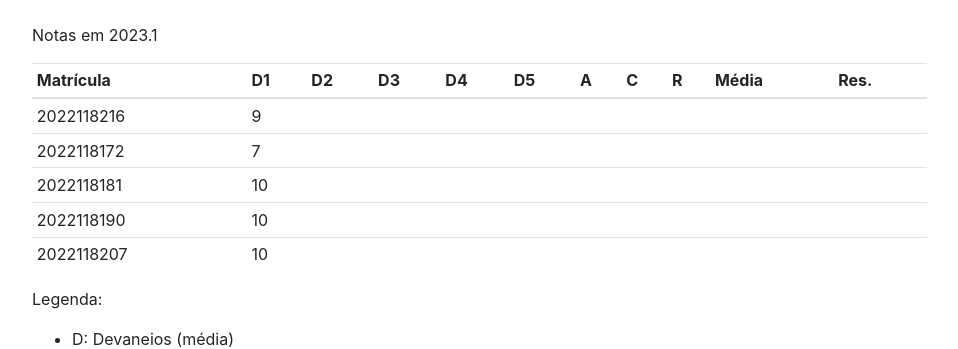
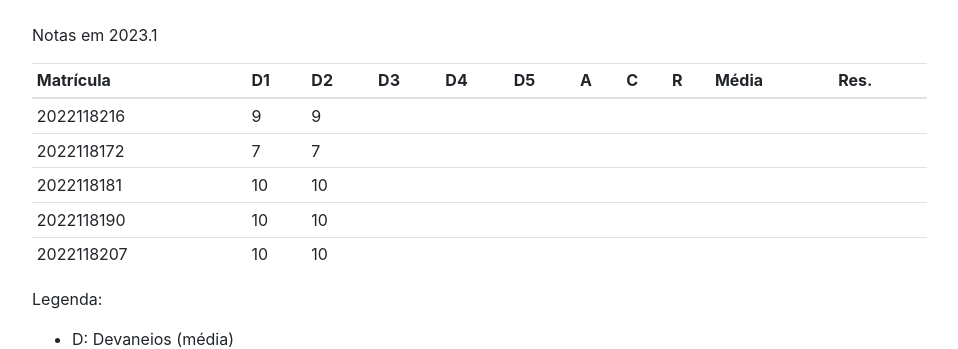
Before and after one commit to kroger/genosmus, a Jekyll site: the page built from _marcos/muse06.md, in a window 1280 px wide and 900 px high, scrolled down 2083 px. Shown: the part 154-503 px from the top of the window, without its empty margins (68-1026 px from the left). Built offline with Jekyll 4.4.1, drawn with Linux system fonts in a browser that asks for light colours; nearby versions of some CDN libraries; the table of contents is made by our own code.

Commit message:
Insere nota devaneio 2

```diff
--- a/_marcos/muse06.md
+++ b/_marcos/muse06.md
@@ -76,11 +76,11 @@ Notas em 2023.1
 
 | Matrícula  | D1  | D2  | D3  | D4  | D5  | A   | C   | R   | Média | Res. |
 | ---------- | --- | --- | --- | --- | --- | --- | --- | --- | ----- | ---- |
-| 2022118216 | 9   |     |     |     |     |     |     |     |       |      |
-| 2022118172 | 7   |     |     |     |     |     |     |     |       |      |
-| 2022118181 | 10  |     |     |     |     |     |     |     |       |      |
-| 2022118190 | 10  |     |     |     |     |     |     |     |       |      |
-| 2022118207 | 10  |     |     |     |     |     |     |     |       |      |
+| 2022118216 | 9   | 9   |     |     |     |     |     |     |       |      |
+| 2022118172 | 7   | 7   |     |     |     |     |     |     |       |      |
+| 2022118181 | 10  | 10  |     |     |     |     |     |     |       |      |
+| 2022118190 | 10  | 10  |     |     |     |     |     |     |       |      |
+| 2022118207 | 10  | 10  |     |     |     |     |     |     |       |      |
 {: .table .table-sm}
 
 Legenda:
```
